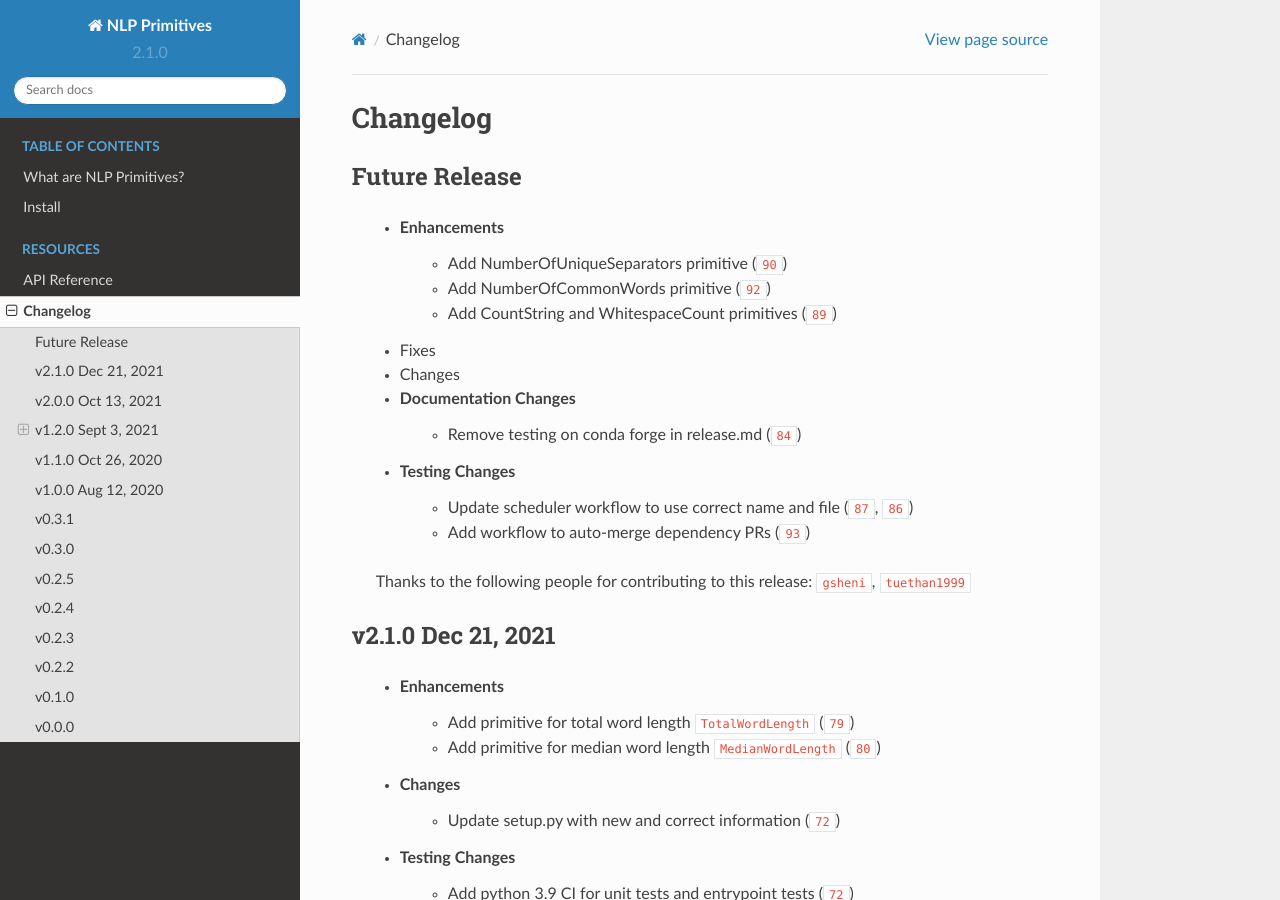
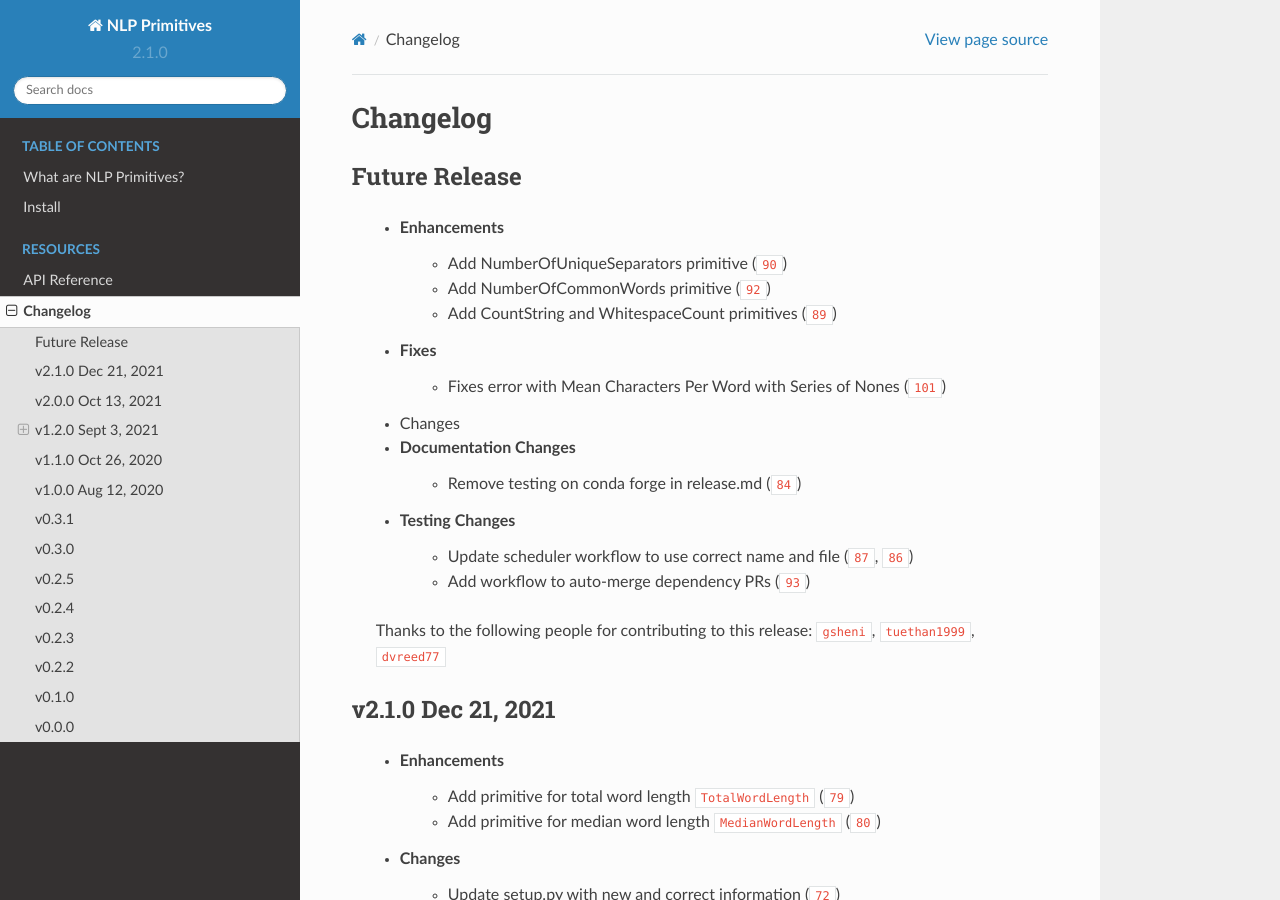
Before and after one commit to alteryx/nlp_primitives, a Sphinx documentation site: the page built from docs/source/changelog.rst, in a window 1280 px wide and 900 px high. Built offline with Sphinx 7.4.7 and the Read the Docs theme 2.0.0, drawn with Linux system fonts in a browser that asks for light colours; cross-references to code outside the pages are shown as plain code.

Commit message:
updated release notes

```diff
--- a/docs/source/changelog.rst
+++ b/docs/source/changelog.rst
@@ -9,6 +9,7 @@ Future Release
         * Add NumberOfCommonWords primitive (:pr:`92`)
         * Add CountString and WhitespaceCount primitives (:pr:`89`)
     * Fixes
+        * Fixes error with Mean Characters Per Word with Series of Nones (:pr:`101`)
     * Changes
     * Documentation Changes
         * Remove testing on conda forge in release.md (:pr:`84`)
@@ -17,7 +18,7 @@ Future Release
         * Add workflow to auto-merge dependency PRs (:pr:`93`)
 
     Thanks to the following people for contributing to this release:
-    :user:`gsheni`, :user:`tuethan1999`
+    :user:`gsheni`, :user:`tuethan1999`, :user:`dvreed77`
 
 v2.1.0 Dec 21, 2021
 ===================
```
